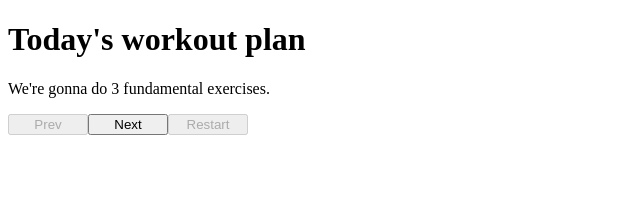
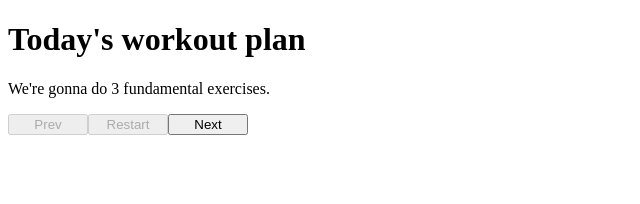
Before and after one commit to shajoffcl/Weekend-Hackathon-6---SlideShow, a React app: page / in a window 1280 px wide. Shown: the top 204 px of the page, without its empty margins (0-640 px from the left). Built offline with nearby package versions, Linux system fonts and the light colour scheme.

Commit message:
final updated

```diff
--- a/src/components/App.js
+++ b/src/components/App.js
@@ -9,11 +9,11 @@ const App = (props) => {
       case "prev":
         setIndex(index - 1);
         break;
+      case "Reset":
+        setIndex(0);
+        break;
       case "Next":
         setIndex(index + 1);
-        break;
-      case "Reset":
-        setIndex(0);
         break;
       default:
         return;
@@ -31,19 +31,19 @@ const App = (props) => {
         Prev
       </button>
       <button
+        data-testid="button-restart"
+        onClick={() => handleClick("Reset")}
+        disabled={index === 0}
+      >
+        Restart
+      </button>
+      <button
         data-testid="button-next"
         onClick={() => handleClick("Next")}
         disabled={index === slides.length - 1}
       >
         Next
       </button>
-      <button
-        data-testid="button-restart"
-        onClick={() => handleClick("Reset")}
-        disabled={index === 0}
-      >
-        Restart
-      </button>
     </>
   );
 };
```
